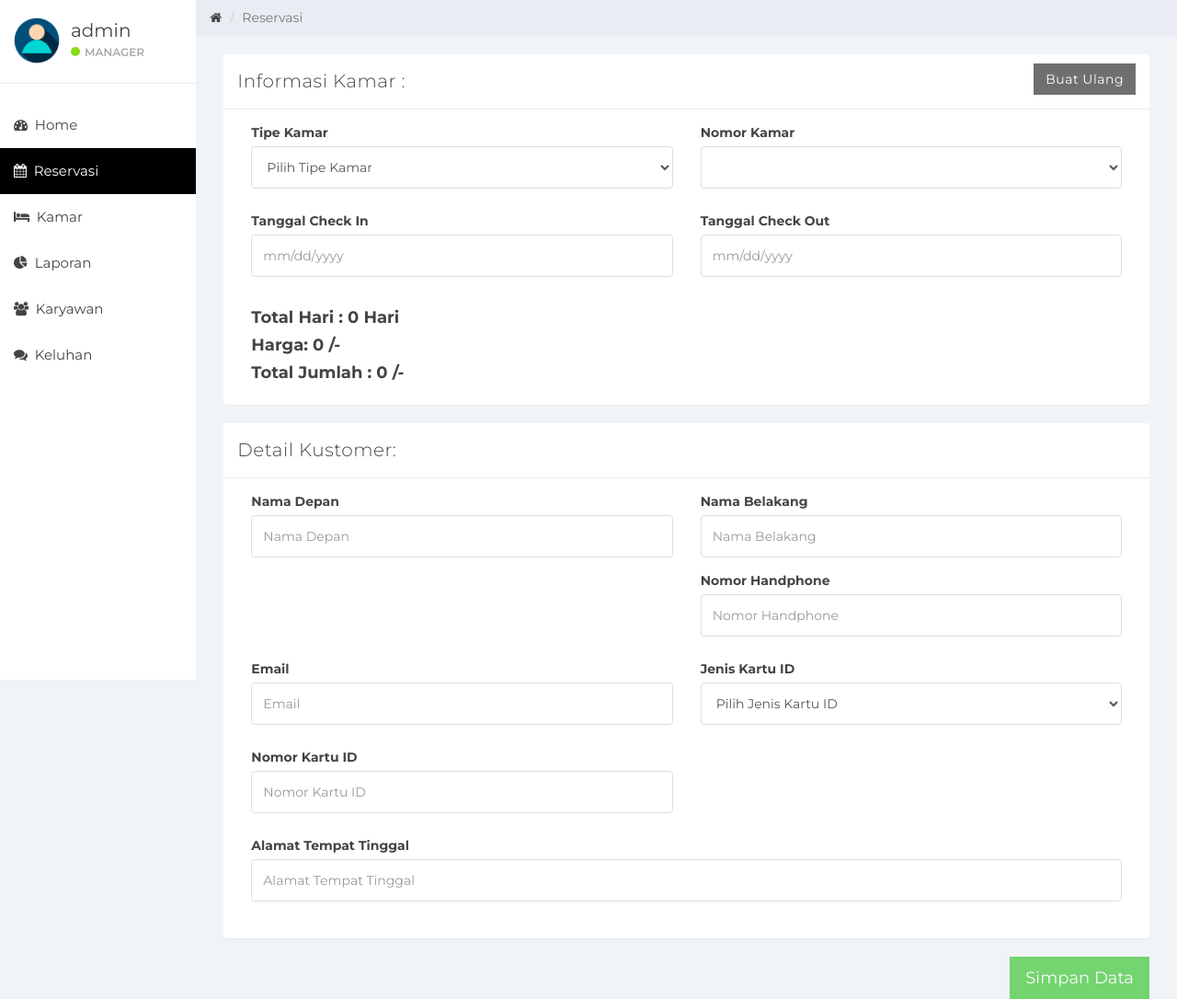
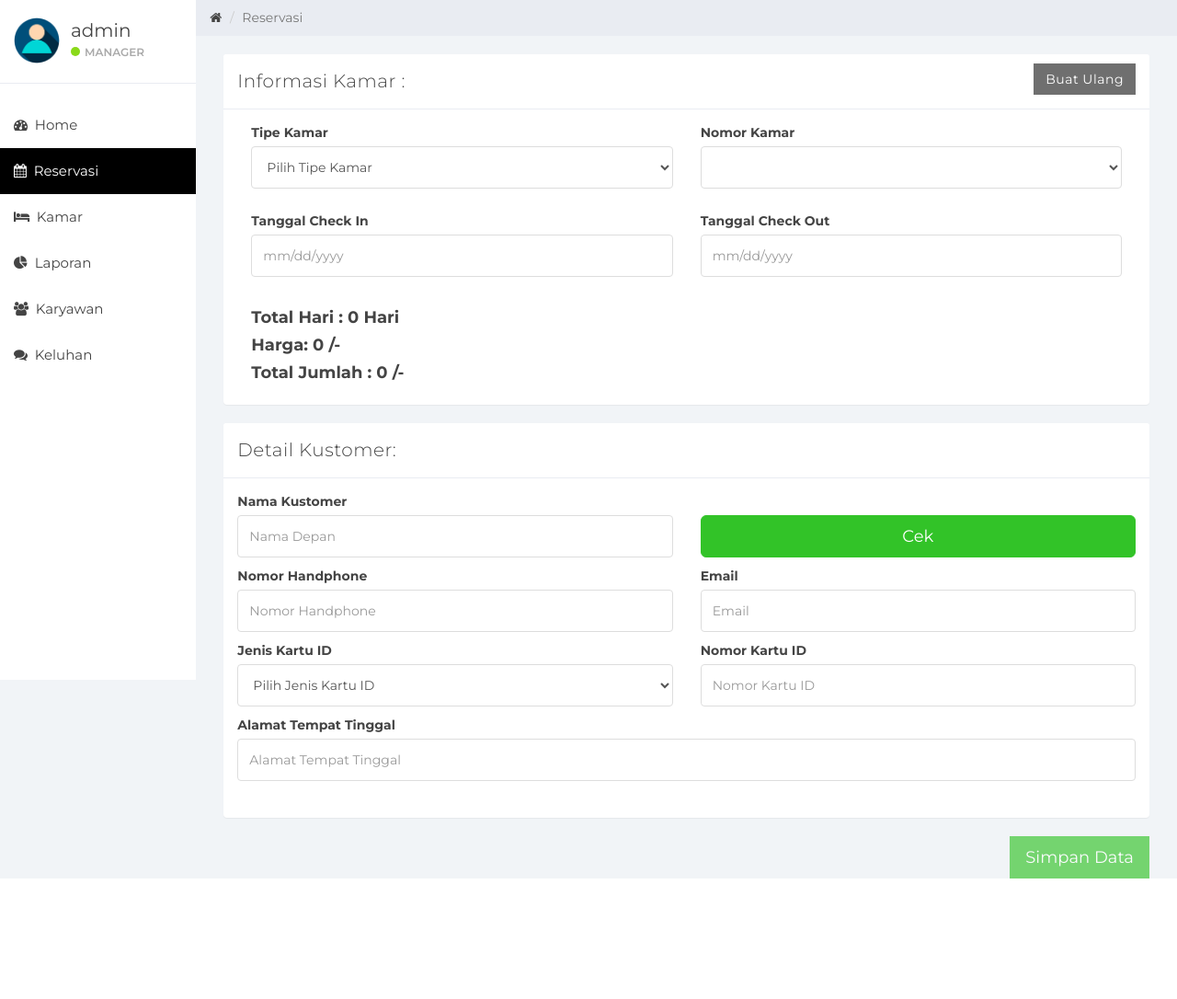
Before and after one commit to Fatur08/Nirwana_Hotel_Manajemen_Website, a PHP site: page /html2pdf/index.php?reservasi in a window 1280 px wide. Shown: the part 61-1147 px from the top of the page at 92% size. After the commit the page ends 1016 px from the top, so only its background shows below. Run offline with PHP 8.4, Linux system fonts and the light colour scheme; a user stored in the database is signed in; data comes from the database, SQL or seed files in the repository; lists and menus that the app fills with data are empty.

Commit message:
Update 30 Juli 2024

```diff
--- a/ajax.js
+++ b/ajax.js
@@ -143,8 +143,7 @@ $('#booking').submit(function () {
     var room_no = $("#room_no :selected").text();
     var check_in_date = $('#check_in_date').val();
     var check_out_date = $('#check_out_date').val();
-    var first_name = $('#first_name').val();
-    var last_name = $('#last_name').val();
+    var customer_name = $('#customer_name').val();
     var contact_no = $('#contact_no').val();
     var email = $('#email').val();
     var id_card_id = $('#id_card_id').val();
@@ -152,7 +151,7 @@ $('#booking').submit(function () {
     var address = $('#address').val();
     var total_price = document.getElementById('total_price').innerHTML;
 
-    if(!room_no && !first_name && !contact_no && !id_card_no && !address){
+    if(!room_no && !customer_name && !contact_no && !id_card_no && !address){
         $('.response').html('<div class="alert bg-danger alert-dismissable" role="alert"><em class="fa fa-lg fa-warning">&nbsp;</em>Please Fill Cardinality</div>');
     }else{
         $.ajax({
@@ -165,7 +164,7 @@ $('#booking').submit(function () {
                 check_in:check_in_date,
                 check_out:check_out_date,
                 total_price:total_price,
-                name:first_name+' '+last_name,
+                name:customer_name,
                 contact_no:contact_no,
                 email:email,
                 id_card_id:id_card_id,
@@ -175,7 +174,7 @@ $('#booking').submit(function () {
             },
             success: function (response) {
                 if (response.done == true) {
-                    $('#getCustomerName').html(first_name+' '+last_name);
+                    $('#getCustomerName').html(customer_name);
                     $('#getRoomType').html(room_type);
                     $('#getRoomNo').html(room_no);
                     $('#getCheckIn').html(check_in_date);
--- a/reservasi.php
+++ b/reservasi.php
@@ -134,11 +134,14 @@ if (isset($_GET['room_id'])){
                     <div class="panel panel-default">
                         <div class="panel-heading">Detail Kustomer:</div>
                         <div class="panel-body">
+                            <!--
                             <div class="form-group col-lg-6">
                                 <label>Nama Depan</label>
                                 <input class="form-control" placeholder="Nama Depan" id="first_name" data-error="Enter First Name" required>
                                 <div class="help-block with-errors"></div>
                             </div>
+
+
 
                             <div class="form-group col-lg-6">
                                 <label>Nama Belakang</label>
@@ -150,14 +153,36 @@ if (isset($_GET['room_id'])){
                                 <input type="number" class="form-control" data-error="Enter Min 10 Digit" data-minlength="10" placeholder="Nomor Handphone" id="contact_no" required>
                                 <div class="help-block with-errors"></div>
                             </div>
+                            -->
 
-                            <div class="form-group col-lg-6">
+                            <div class="form-group">
+                                <div class="row">
+                                    <div class="col-lg-6">
+                                        <label>Nama Kustomer</label>
+                                        <input class="form-control" placeholder="Nama Depan" id="customer_name" data-error="Harap Masukkan Data Yang Benar" required>
+                                        <div class="help-block with-errors"></div>
+                                    </div>
+                                    <div class="col-lg-6">
+                                        <a href="#">
+                                            <button class="btn btn-lg btn-success pull-right" style="width: 100%; margin-top:25px;">Cek</button>
+                                        </a>
+                                        <div class="help-block with-errors"></div>
+                                    </div>
+                                </div>
+                                <div class="row">
+                                    <div class="col-lg-6">
+                                        <label>Nomor Handphone</label>
+                                        <input type="number" class="form-control" data-error="Enter Min 10 Digit" data-minlength="10" placeholder="Nomor Handphone" id="contact_no" required>
+                                        <div class="help-block with-errors"></div>
+                                    </div>
+                                    <div class="col-lg-6">
                                         <label>Email</label>
                                         <input type="email" class="form-control" placeholder="Email" id="email" data-error="Enter Valid Email Address" required>
                                         <div class="help-block with-errors"></div>
                                     </div>
-
-                            <div class="form-group col-lg-6">
+                                </div>
+                                <div class="row">
+                                    <div class="col-lg-6">
                                         <label>Jenis Kartu ID</label>
                                         <select class="form-control" id="id_card_id" data-error="Pilih Jenis Kartu ID" required onchange="validId(this.value);">
                                             <option selected disabled>Pilih Jenis Kartu ID</option>
@@ -172,17 +197,19 @@ if (isset($_GET['room_id'])){
                                         </select>
                                         <div class="help-block with-errors"></div>
                                     </div>
-
-                            <div class="form-group col-lg-6">
+                                    <div class="col-lg-6">
                                         <label>Nomor Kartu ID</label>
                                         <input type="text" class="form-control" placeholder="Nomor Kartu ID" id="id_card_no" data-error="Enter Valid ID Card No" required>
                                         <div class="help-block with-errors"></div>
                                     </div>
-
-                            <div class="form-group col-lg-12">
+                                </div>
+                                <div class="row">
+                                    <div class="col-lg-12">
                                         <label>Alamat Tempat Tinggal</label>
                                         <input type="text" class="form-control" placeholder="Alamat Tempat Tinggal" id="address" required>
                                         <div class="help-block with-errors"></div>
+                                    </div>
+                                </div>
                             </div>
                         </div>
                     </div>
```
Also changed, not shown: functionmis.php (+4 -3 lines). Lines whose indentation alone changed are shown as unchanged.
